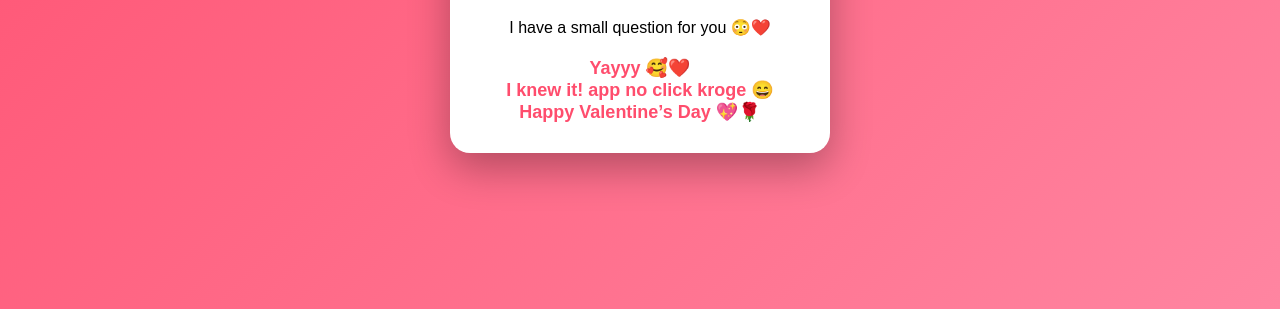
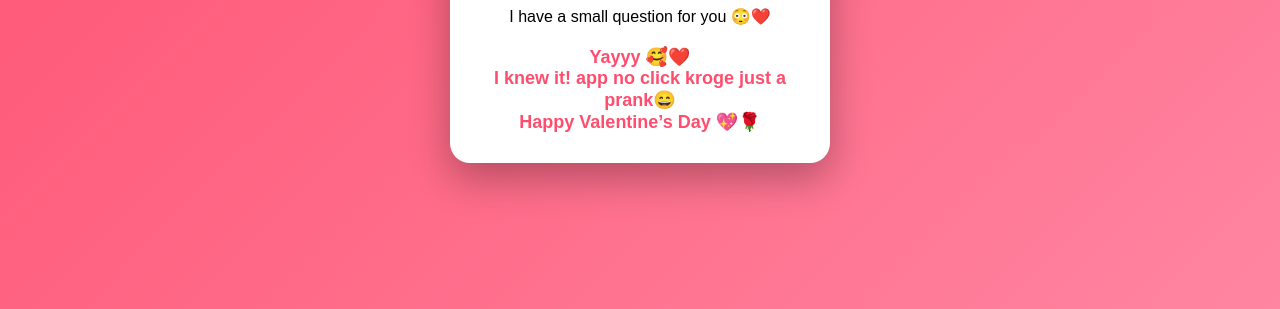
Before and after one commit to mrSatyam108/val, a plain HTML site: page index.html in a window 1280 px wide. Both pictures are taken after a click on the button "NO 😁". Shown: the part 491-800 px from the top of the page. Drawn offline with Linux system fonts and the light colour scheme.

Commit message:
Revise index.html for Valentine Surprise theme
Updated the HTML structure and content for the Valentine Surprise page.

```diff
--- a/index.html
+++ b/index.html
@@ -94,7 +94,7 @@
 
         <div class="success" id="msg">
             Yayyy 🥰❤️<br>
-            I knew it! app no click kroge 😄<br>
+            I knew it! app no click kroge just a prank😄<br>
             Happy Valentine’s Day 💖🌹
         </div>
     </div>
@@ -122,4 +122,5 @@
 
 </body>
 
+
 </html>
```
